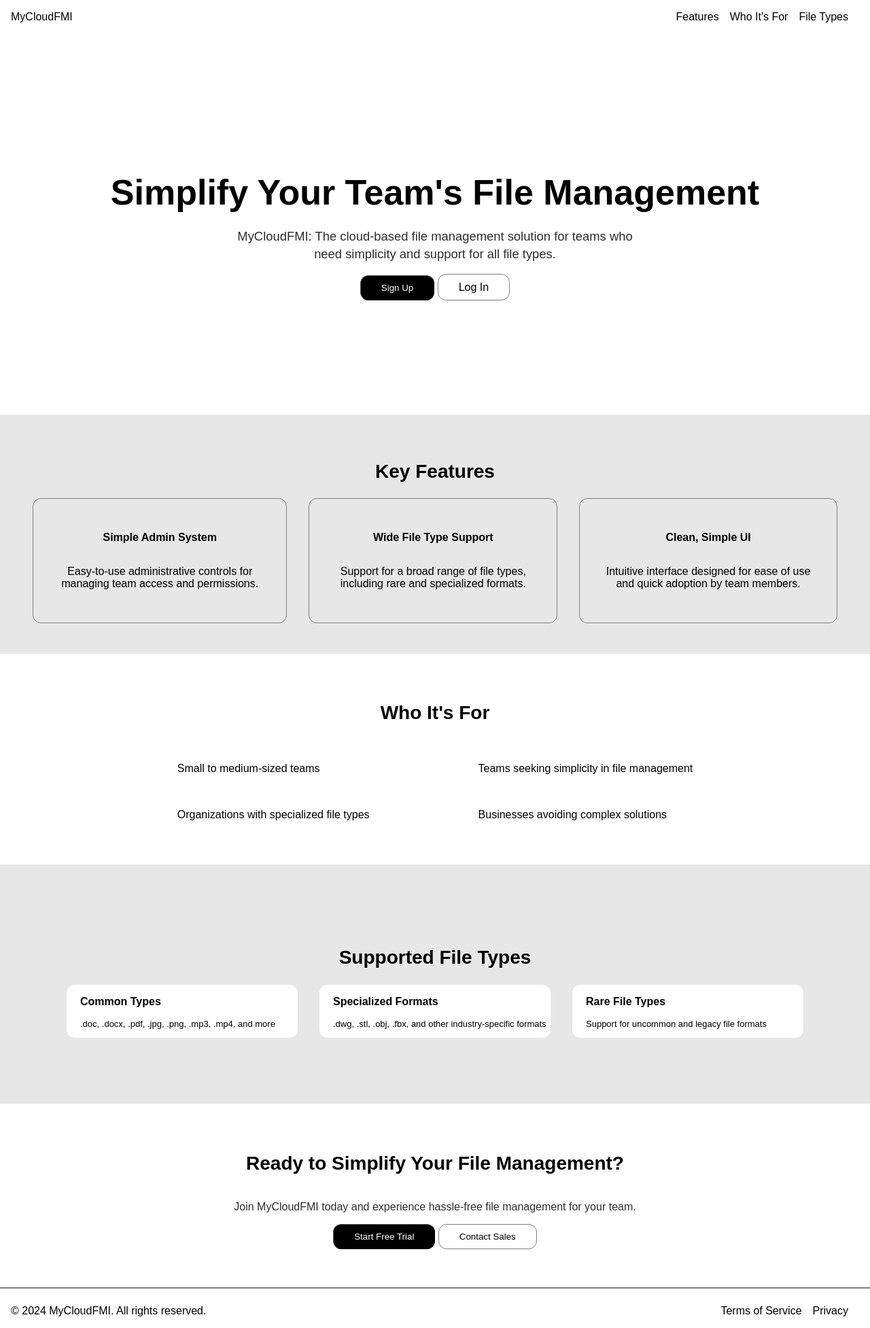
After one commit to LiamBlanton17/MyCloudFTS, a Django app: template Code/templates/landingpage.html in a window 1280 px wide. The commit adds this page. Shown: the whole page at 68% size. Run offline with Django 5.2, Linux system fonts and the light colour scheme; the template is opened without the code that fills it, so the values that code supplies are empty.

Commit message:
new landing page, grayscale for now

```diff
--- /dev/null
+++ b/Code/static/css/landingpage.css
@@ -0,0 +1,213 @@
+body {
+  font-family: Arial, Helvetica, sans-serif;
+  margin: 0;
+  padding: 0;
+}
+
+nav {
+  display: flex;
+  flex-direction: row;
+  justify-content: space-between;
+  padding: 1rem;
+}
+
+#nav-links {
+  display: flex;
+  gap: 1rem;
+  padding-right: 1rem;
+}
+
+#nav-links > a {
+  text-decoration: none;
+  color: black;
+  position: relative;
+}
+
+#nav-links > a:hover {
+  text-decoration: underline;
+  color: black;
+}
+
+a::after {
+  content: "";
+  position: absolute;
+  bottom: 0;
+  left: 0;
+  width: 100%;
+  height: 2px;
+  background-color: black; /* Your desired line color */
+  transform: scaleX(0); /* Initially hide the line */
+  transition: transform 0.3s ease; /* Smooth transition on hover */
+}
+
+a:hover::after {
+  transform: scaleX(1); /* Show the line on hover */
+}
+
+h1 {
+  font-size: 6.5vh;
+}
+
+h2 {
+  font-size: 3.5vh;
+}
+
+#hero {
+  display: flex;
+  flex-direction: column;
+  align-items: center;
+  justify-content: center;
+  height: 70vh;
+  text-align: center;
+}
+
+#hero-sub {
+  color: #2d2d2d;
+  margin-top: -13px;
+  justify-content: center;
+  text-align: center;
+  font-size: 2.3vh;
+  line-height: 140%;
+}
+
+.primary-button {
+  color: white;
+  border-width: 1px;
+  background-color: black;
+  border-radius: 12px;
+  padding: 10px 30px 10px 30px;
+  height: auto;
+}
+
+.primary-button:hover {
+  background-color: rgb(30, 30, 30);
+}
+
+.secondary-button {
+  border: solid;
+  border-width: 1px;
+  border-color: gray;
+  color: black;
+  background-color: white;
+  border-radius: 12px;
+  padding: 10px 30px 10px 30px;
+  height: auto;
+  text-decoration: none;
+}
+
+.secondary-button:hover {
+  background-color: rgb(237, 237, 237);
+}
+
+#features {
+  display: flex;
+  flex-direction: column;
+  justify-content: center;
+  align-items: center;
+  height: 40vh;
+  padding: 1rem;
+  padding-left: 3rem;
+  padding-right: 3rem;
+}
+
+#feature-title {
+  justify-self: center;
+}
+
+#feature-grid {
+  display: flex;
+  flex-direction: row;
+  gap: 2rem;
+}
+
+.feature-cards {
+  border-radius: 12px;
+  border: 0.5px solid gray;
+  display: flex;
+  flex-direction: column;
+  align-items: center;
+  padding: 2rem;
+  text-align: center;
+}
+
+.feature-card-title {
+  font-weight: bold;
+}
+
+.gray {
+  background-color: rgb(231, 231, 231);
+}
+
+#icp {
+  display: flex;
+  flex-direction: column;
+  align-items: center;
+  padding: 3rem;
+}
+
+#pros {
+  display: flex;
+  flex-direction: row;
+  gap: 10rem;
+}
+
+#filetypes {
+  height: 40vh;
+
+  display: flex;
+  flex-direction: column;
+  justify-content: center;
+  align-items: center;
+  padding: 1rem;
+  padding-left: 3rem;
+  padding-right: 3rem;
+}
+
+#file-card-grid {
+  display: flex;
+  flex-direction: row;
+  gap: 2rem;
+}
+
+.file-cards {
+  background-color: white;
+  padding-left: 20px;
+  width: 25vw;
+  border-radius: 12px;
+}
+
+.file-card-title {
+  font-weight: bold;
+}
+
+.file-card-text {
+  font-size: small;
+}
+
+#CTA {
+  display: flex;
+  flex-direction: column;
+  align-items: center;
+  padding: 3rem;
+}
+
+.cta-text {
+  color: #2d2d2d;
+}
+
+hr {
+  border: 1px solid gray;
+}
+
+footer {
+  display: flex;
+  flex-direction: row;
+  justify-content: space-between;
+  padding: 1rem;
+}
+
+#legal-links {
+  display: flex;
+  gap: 1rem;
+  padding-right: 1rem;
+}
--- /dev/null
+++ b/Code/templates/landingpage.html
@@ -0,0 +1,140 @@
+<!DOCTYPE html>
+<!--[if lt IE 7]>      <html class="no-js lt-ie9 lt-ie8 lt-ie7"> <![endif]-->
+<!--[if IE 7]>         <html class="no-js lt-ie9 lt-ie8"> <![endif]-->
+<!--[if IE 8]>         <html class="no-js lt-ie9"> <![endif]-->
+<html>
+  <head>
+    <meta charset="utf-8" />
+    <meta http-equiv="X-UA-Compatible" content="IE=edge" />
+    <title>MyCloudFMI - The Future of File Management</title>
+    <meta name="description" content="" />
+    <meta name="viewport" content="width=device-width, initial-scale=1" />
+    <link rel="stylesheet" href="/Code/static/css/landingpage.css" />
+  </head>
+  <body>
+    <nav>
+      <div id="logo">
+        <a>MyCloudFMI</a>
+      </div>
+      <div id="nav-links">
+        <a href="#features"> Features </a>
+        <a href="#icp"> Who It's For </a>
+        <a href="#filetypes"> File Types </a>
+      </div>
+    </nav>
+    <main>
+      <div id="hero">
+        <h1>Simplify Your Team's File Management</h1>
+        <p id="hero-sub">
+          MyCloudFMI: The cloud-based file management solution for teams who
+          <br />
+          need simplicity and support for all file types.
+        </p>
+        <div class="buttons">
+          <button class="primary-button">Sign Up</button>
+          <a href="./login.html" class="secondary-button">Log In</a>
+        </div>
+      </div>
+      <div id="features" class="gray">
+        <h2 id="feature-title">Key Features</h2>
+        <div id="feature-grid">
+          <div class="feature-cards">
+            <img />
+            <p class="feature-card-title">Simple Admin System</p>
+            <p>
+              Easy-to-use administrative controls for managing team access and
+              permissions.
+            </p>
+          </div>
+          <div class="feature-cards">
+            <img />
+            <p class="feature-card-title">Wide File Type Support</p>
+            <p>
+              Support for a broad range of file types, including rare and
+              specialized formats.
+            </p>
+          </div>
+          <div class="feature-cards">
+            <img />
+            <p class="feature-card-title">Clean, Simple UI</p>
+            <p>
+              Intuitive interface designed for ease of use and quick adoption by
+              team members.
+            </p>
+          </div>
+        </div>
+      </div>
+      <div id="icp">
+        <h2>Who It's For</h2>
+        <div id="pros">
+          <div id="top-row">
+            <div>
+              <img />
+              <p>Small to medium-sized teams</p>
+            </div>
+            <div>
+              <img />
+              <p>Organizations with specialized file types</p>
+            </div>
+          </div>
+          <div id="bottom-row">
+            <div>
+              <img />
+              <p>Teams seeking simplicity in file management</p>
+            </div>
+            <div>
+              <img />
+              <p>Businesses avoiding complex solutions</p>
+            </div>
+          </div>
+        </div>
+      </div>
+      <div id="filetypes" class="gray">
+        <h2>Supported File Types</h2>
+        <div id="file-card-grid">
+          <div class="file-cards">
+            <p class="file-card-title">Common Types</p>
+            <p class="file-card-text">
+              .doc, .docx, .pdf, .jpg, .png, .mp3, .mp4, and more
+            </p>
+          </div>
+          <div class="file-cards">
+            <p class="file-card-title">Specialized Formats</p>
+            <p class="file-card-text">
+              .dwg, .stl, .obj, .fbx, and other industry-specific formats
+            </p>
+          </div>
+          <div class="file-cards">
+            <p class="file-card-title">Rare File Types</p>
+            <p class="file-card-text">
+              Support for uncommon and legacy file formats
+            </p>
+          </div>
+        </div>
+      </div>
+      <div id="CTA">
+        <h2 class="cta">Ready to Simplify Your File Management?</h2>
+        <p class="cta-text">
+          Join MyCloudFMI today and experience hassle-free file management for
+          your team.
+        </p>
+        <div class="button">
+          <button class="primary-button">Start Free Trial</button>
+          <button class="secondary-button">Contact Sales</button>
+        </div>
+      </div>
+      <hr />
+    </main>
+    <footer>
+      <div id="copyright">
+        <a>© 2024 MyCloudFMI. All rights reserved.</a>
+      </div>
+      <div id="legal-links">
+        <a> Terms of Service </a>
+        <a> Privacy </a>
+      </div>
+    </footer>
+
+    <script src="" async defer></script>
+  </body>
+</html>
```
Also changed, not shown: Code/static/css/login.css (+14 -0 lines), Code/templates/boilerplate.html (+29 -9 lines), Code/templates/login.html (+47 -22 lines).
